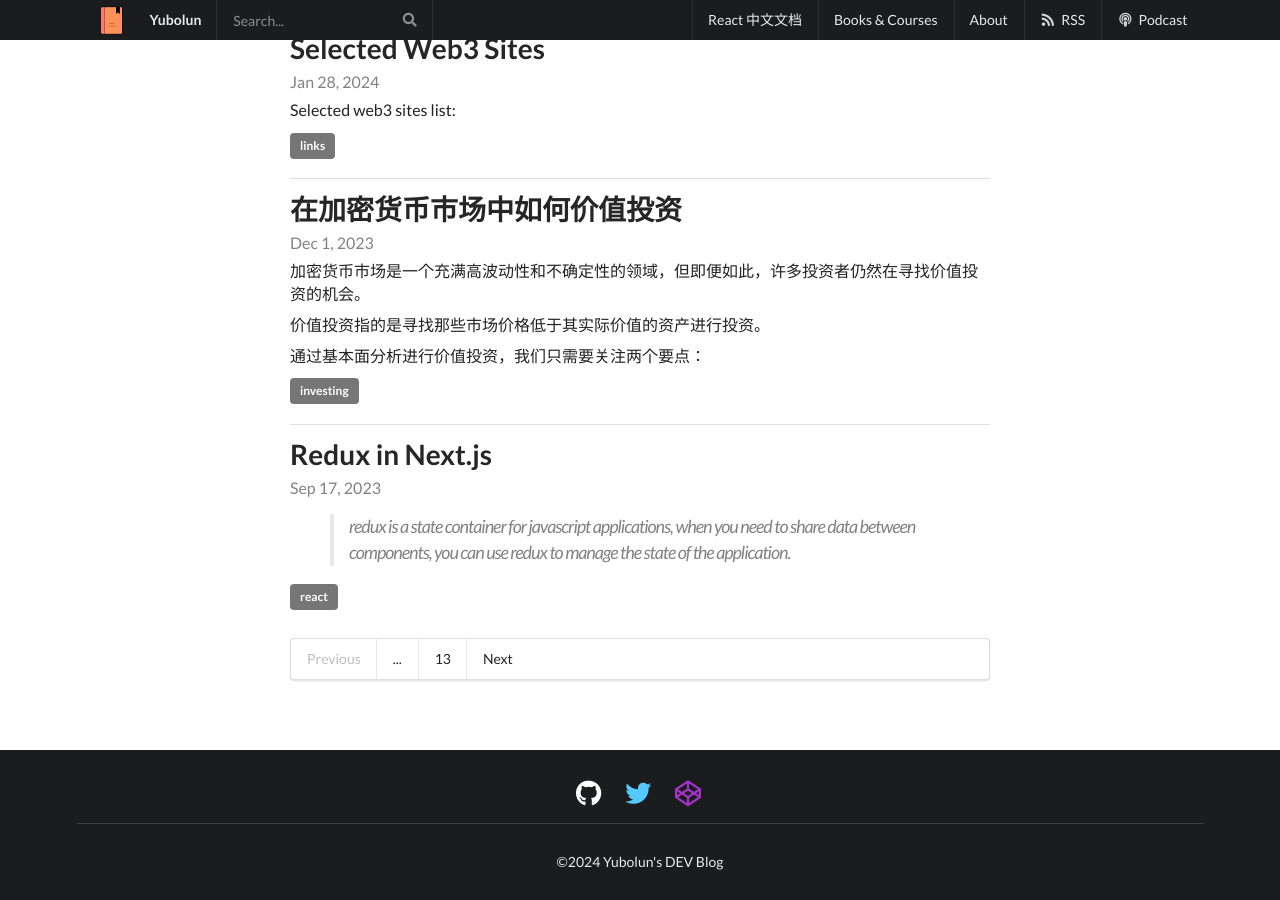
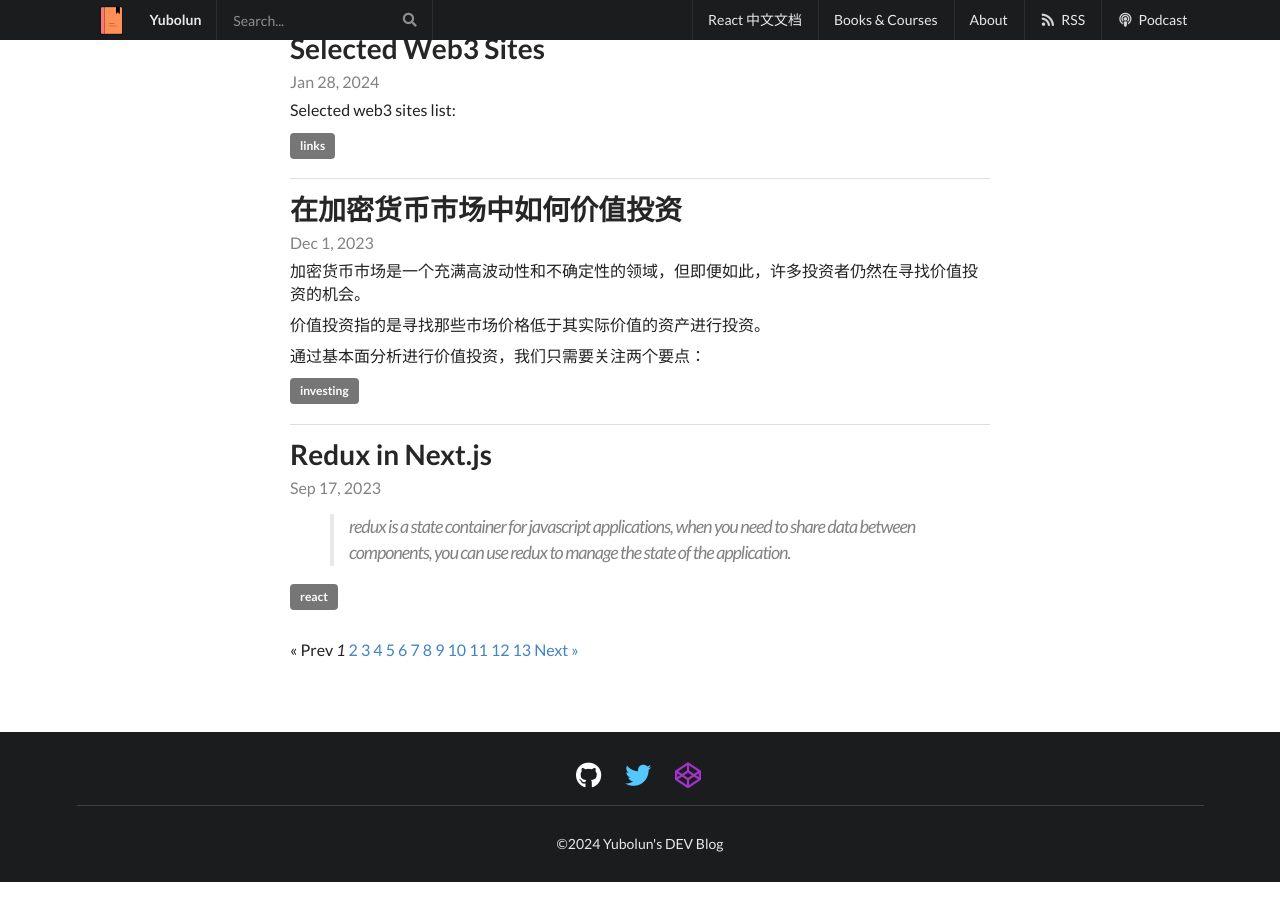
Before and after one commit to discountry/discountry.github.io, a Jekyll site: the page built from index.html, in a window 1280 px wide and 900 px high, scrolled down 533 px. Built offline with Jekyll 4.4.1, drawn with Linux system fonts in a browser that asks for light colours; the list of posts is cut into pages by our own code.

Commit message:
update pagination

```diff
--- a/_includes/pagination.html
+++ b/_includes/pagination.html
@@ -1,41 +1,25 @@
-<!-- Pagination links -->
-<div class="ui fluid pagination menu">
+{% if paginator.total_pages > 1 %}
+<div class="pagination">
   {% if paginator.previous_page %}
-    <a href="{{ paginator.previous_page_path }}" class="previous item">Previous</a>
+    <a href="{{ paginator.previous_page_path | relative_url }}">&laquo; Prev</a>
   {% else %}
-    <span class="disabled item">Previous</span>
+    <span>&laquo; Prev</span>
   {% endif %}
 
-  <!-- First page link -->
-  {% if paginator.page > 3 %}
-    <a href="{{ paginator.page_path | replace: ':num', 1 }}" class="item">1</a>
-    {% if paginator.page > 4 %}
-      <span class="item">...</span>
-    {% endif %}
-  {% endif %}
-
-  <!-- Page links around the current page -->
-  {% for page in (paginator.page-2..paginator.page+2) %}
-    {% if page > 0 and page <= paginator.total_pages %}
-      {% if page == paginator.page %}
-        <span class="active item">{{ page }}</span>
-      {% else %}
-        <a href="{{ paginator.page_path | replace: ':num', page }}" class="item">{{ page }}</a>
-      {% endif %}
+  {% for page in (1..paginator.total_pages) %}
+    {% if page == paginator.page %}
+      <em>{{ page }}</em>
+    {% elsif page == 1 %}
+      <a href="{{ '/' | relative_url }}">{{ page }}</a>
+    {% else if {{page - paginator.page | abs}} < 3 %}
+      <a href="{{ site.paginate_path | relative_url | replace: ':num', page }}">{{ page }}</a>
     {% endif %}
   {% endfor %}
 
-  <!-- Last page link -->
-  {% if paginator.page < paginator.total_pages - 2 %}
-    {% if paginator.page < paginator.total_pages - 3 %}
-      <span class="item">...</span>
-    {% endif %}
-    <a href="{{ paginator.page_path | replace: ':num', paginator.total_pages }}" class="item">{{ paginator.total_pages }}</a>
-  {% endif %}
-
   {% if paginator.next_page %}
-    <a href="{{ paginator.next_page_path }}" class="next item">Next</a>
+    <a href="{{ paginator.next_page_path | relative_url }}">Next &raquo;</a>
   {% else %}
-    <span class="disabled item">Next</span>
+    <span>Next &raquo;</span>
   {% endif %}
 </div>
+{% endif %}
```
